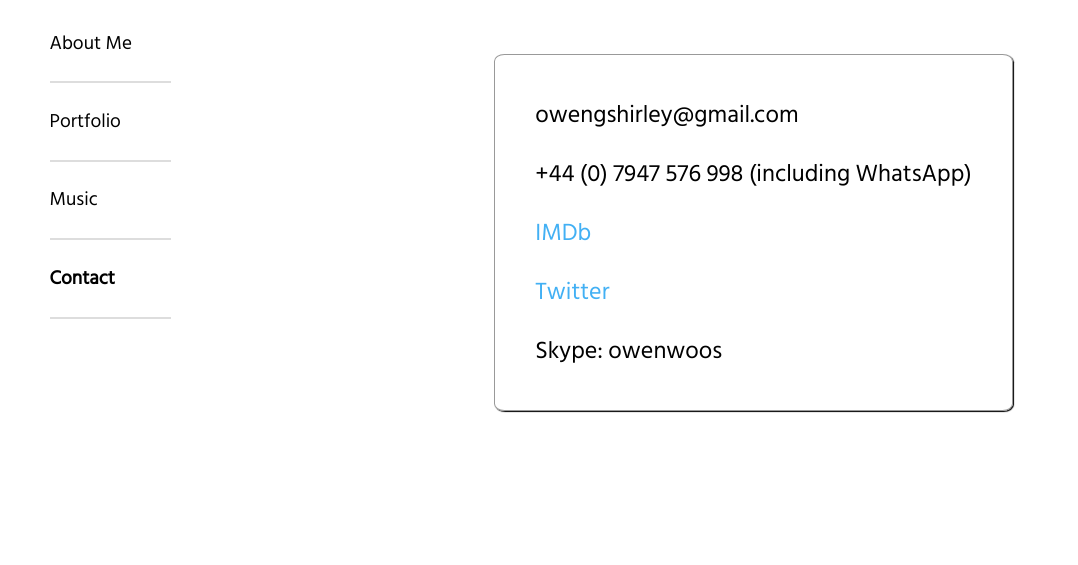
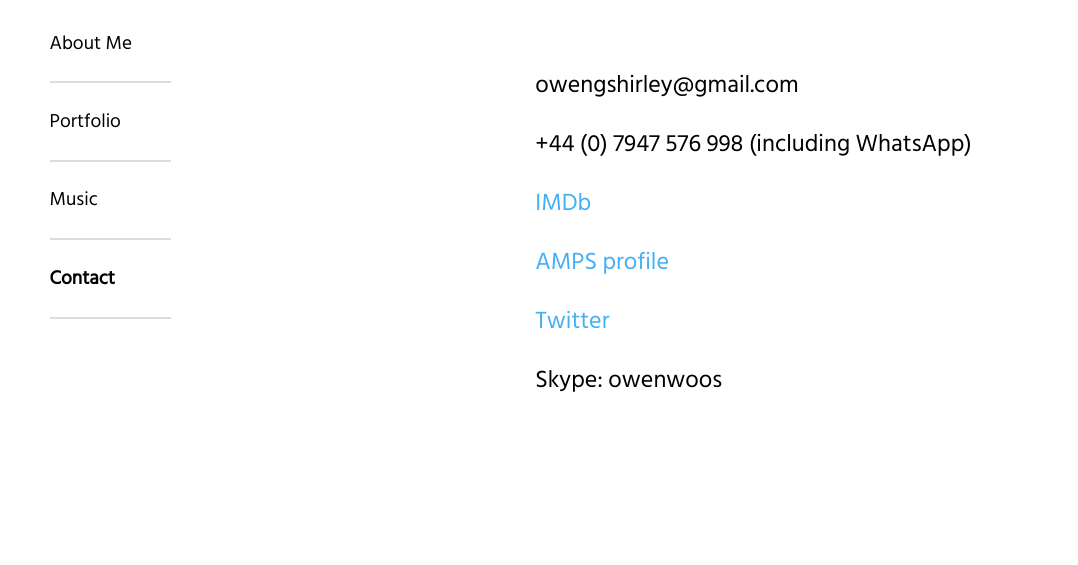
Before and after one commit to ukdavehill/owenshirley, a website: page src/contact.html in a window 1280 px wide. Shown: the part 168-733 px from the top of the page, without its empty margins (0-1078 px from the left). Drawn offline with nearby package versions, Linux system fonts and the light colour scheme; files that its build step writes are made by us from their sources.

Commit message:
remove border and add AMPS link on contact page

```diff
--- a/src/contact.html
+++ b/src/contact.html
@@ -61,6 +61,8 @@
                 <p>+44 (0) 7947 576 998 (including WhatsApp)</p>
                 <p> <a href="https://www.imdb.com/name/nm6442181/" target="_blank">IMDb</a>
                 </p>
+                <p> <a href="http://www.amps.net/directory/owen-shirley" target="_blank">AMPS profile</a>
+                </p>
                 <p> <a href="https://twitter.com/owenwoos" target="_blank">Twitter</a>
                 </p>
                 <p>Skype: owenwoos</p>
--- a/src/sass/_contact.scss
+++ b/src/sass/_contact.scss
@@ -57,10 +57,10 @@
     }
 }
 
-@media screen and (min-width: 600px) {
-    #contact section {
-        border: 1px solid #999;
-        border-radius: 2%;
-        box-shadow: 1px 1px 1px black;
-    }
-}
+// @media screen and (min-width: 600px) {
+//     #contact section {
+//         border: 1px solid #999;
+//         border-radius: 2%;
+//         box-shadow: 1px 1px 1px black;
+//     }
+// }
```
Also changed, not shown: dist/contact.html, dist/css/style.css.
